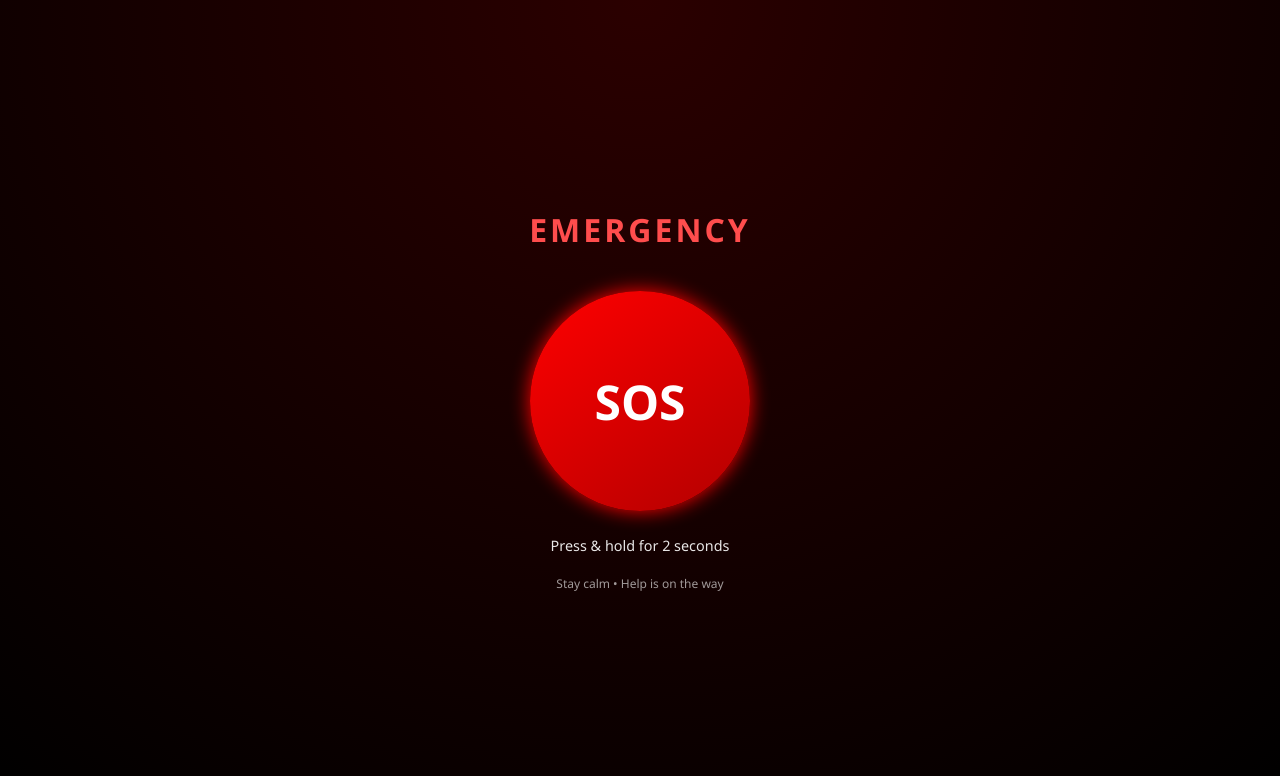
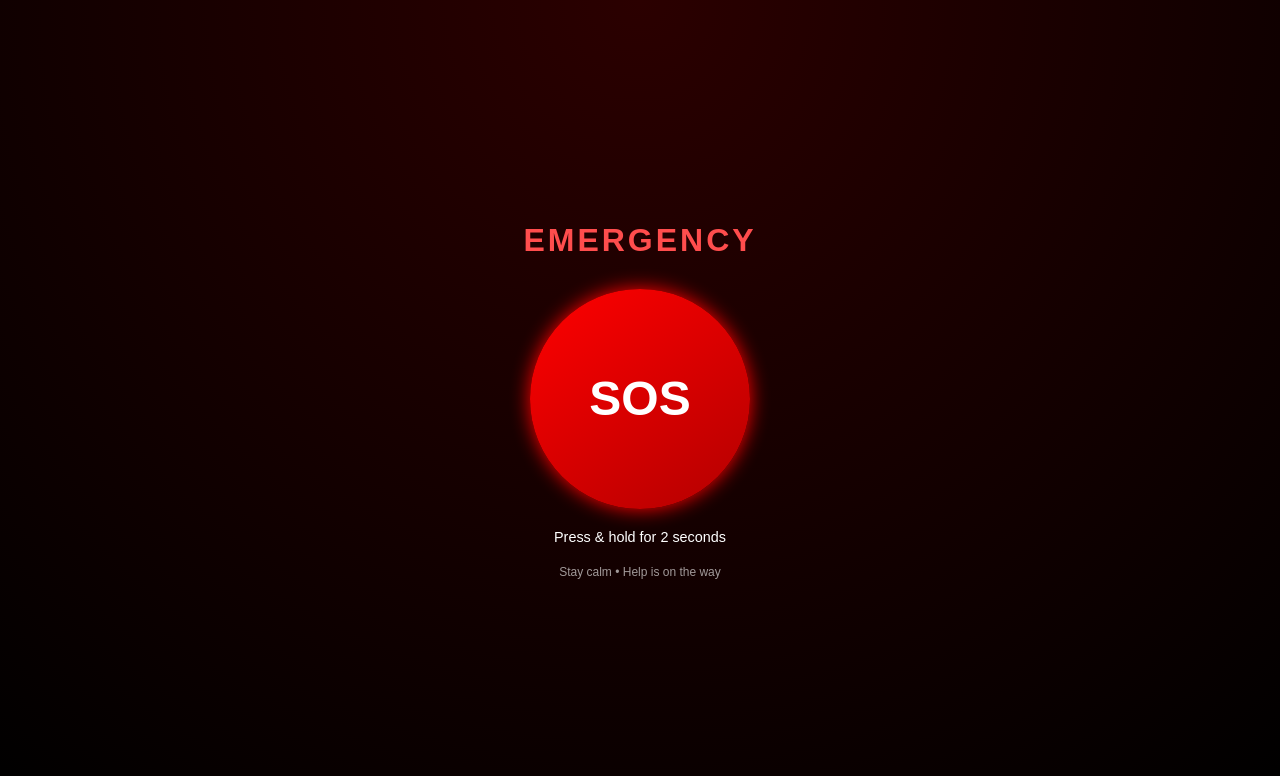
Before and after one commit to krishnasaxena3003/emergency-sos-app, a plain HTML site: page index.html in a window 1280 px wide. Drawn offline with Linux system fonts and the light colour scheme.

Commit message:
Update style.css

```diff
--- a/style.css
+++ b/style.css
@@ -2,7 +2,7 @@
     margin: 0;
     padding: 0;
     box-sizing: border-box;
-    font-family: "Segoe UI", Arial, sans-serif;
+    font-family: Arial, sans-serif;
 }
 
 body {
@@ -16,15 +16,14 @@ body {
 
 .container {
     text-align: center;
-    width: 100%;
     max-width: 400px;
     padding: 20px;
 }
 
 h1 {
+    color: #ff4d4d;
+    margin-bottom: 30px;
     letter-spacing: 3px;
-    color: #ff4d4d;
-    margin-bottom: 40px;
 }
 
 .sos-btn {
@@ -37,12 +36,7 @@ h1 {
     font-size: 3rem;
     font-weight: bold;
     cursor: pointer;
-    box-shadow: 0 0 30px rgba(255, 0, 0, 0.7);
     animation: pulse 1.8s infinite;
-}
-
-.sos-btn:active {
-    transform: scale(0.95);
 }
 
 @keyframes pulse {
@@ -52,15 +46,14 @@ h1 {
 }
 
 .info {
-    margin-top: 25px;
+    margin-top: 20px;
     font-size: 0.9rem;
-    opacity: 0.9;
 }
 
 #status {
     margin-top: 15px;
+    font-size: 0.85rem;
     color: #ffb3b3;
-    font-size: 0.85rem;
 }
 
 footer {
```
